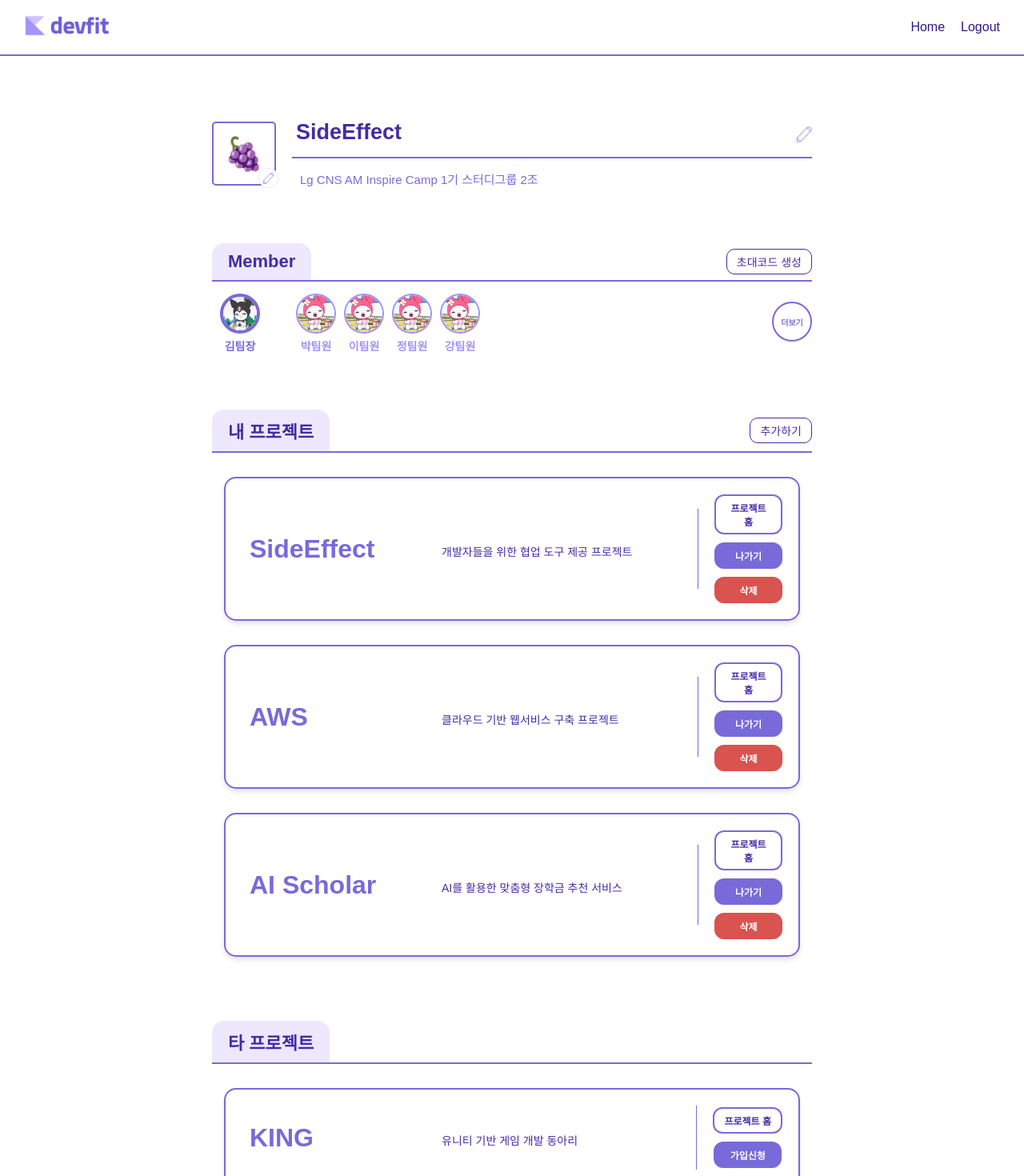
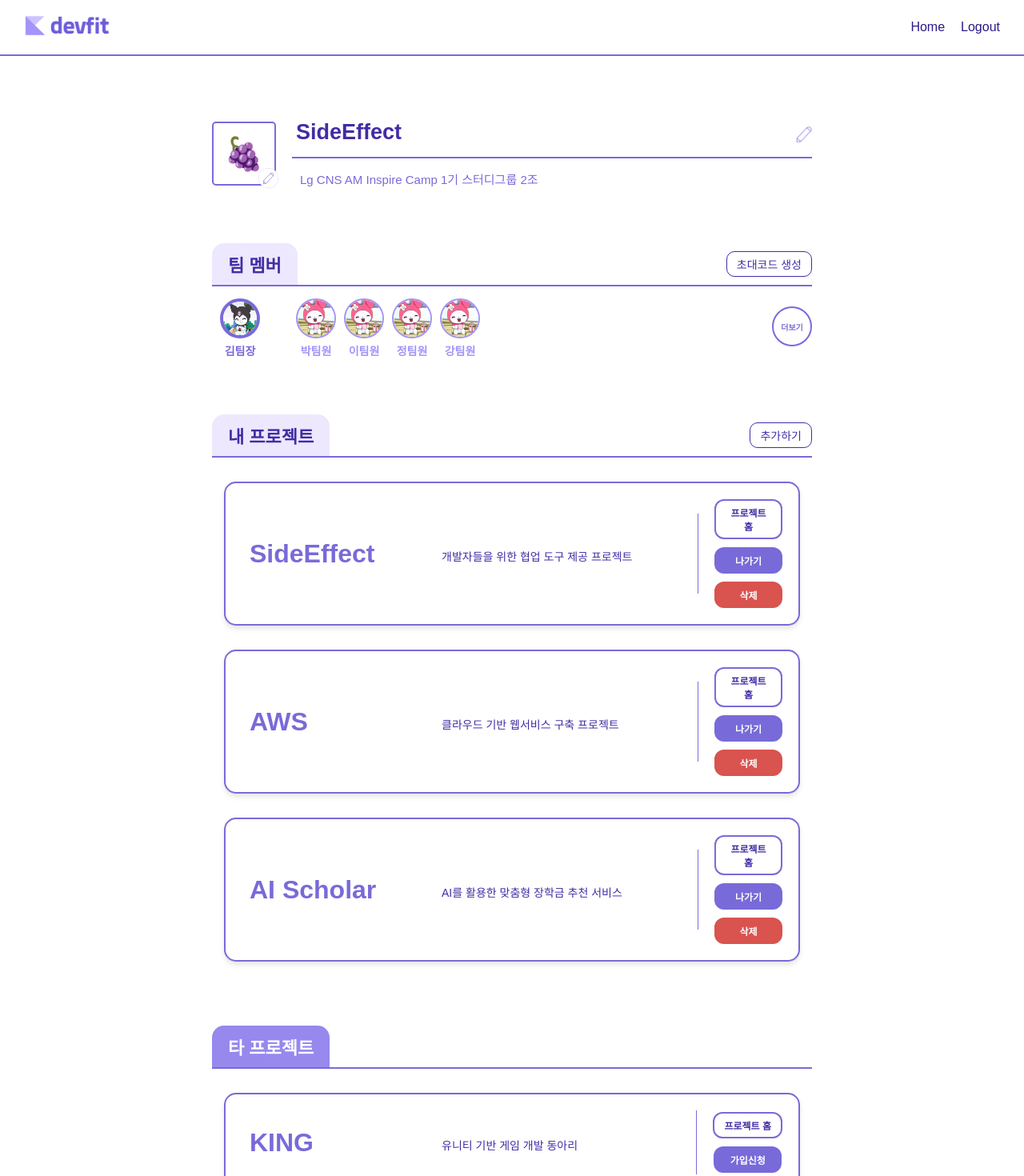
Before and after one commit to AM-Inspire-Devfit/devfit-frontend, a Next.js app: page /team/1 in a window 1280 px wide. Shown: the top 1470 px of the page at 80% size. Built offline with nearby package versions, Linux system fonts and the light colour scheme.

Commit message:
fix: 타 프로젝트 SectionHeader 색상 변경

```diff
--- a/src/app/team/team.js
+++ b/src/app/team/team.js
@@ -286,7 +286,7 @@ export default function Team() {
             <S.SectionContainer>
             <S.SectionHeaderWrapper>
                 <S.SectionHeaderContainer>
-                <S.SectionHeader>Member</S.SectionHeader>
+                <S.SectionHeader>팀 멤버</S.SectionHeader>
                 </S.SectionHeaderContainer>
                 <T.Button>초대코드 생성</T.Button>
             </S.SectionHeaderWrapper>
@@ -364,8 +364,15 @@ export default function Team() {
 
             <S.SectionContainer>
             <S.SectionHeaderWrapper>
-                <S.SectionHeaderContainer>
-                <S.SectionHeader>타 프로젝트</S.SectionHeader>
+                <S.SectionHeaderContainer
+                    style={{
+                    background: "#9688ED"
+                    }} >
+                <S.SectionHeader
+                    style={{
+                        color: "white"
+                    }}
+                >타 프로젝트</S.SectionHeader>
                 </S.SectionHeaderContainer>
             </S.SectionHeaderWrapper>
             <S.Divider2 />
```
